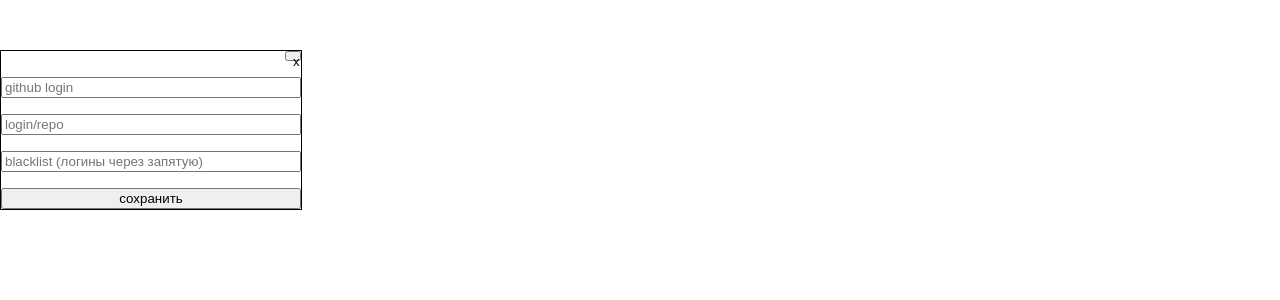
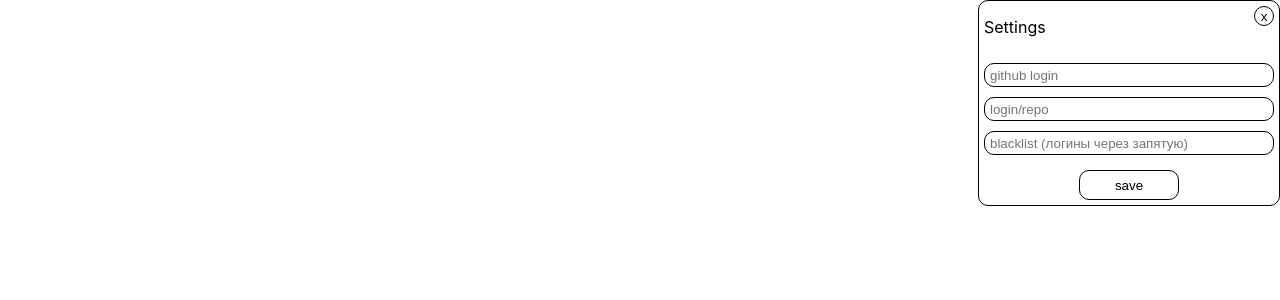
Before and after one commit to bibizyano18/hh-react, a React (Vite) app: page / in a window 1280 px wide. Both pictures are taken after a click on the button "Show Settings". Shown: the top 300 px of the page. Built offline with nearby package versions, Linux system fonts and the light colour scheme.

Commit message:
Добавил стилей и валидацию пути репозитория

```diff
--- a/src/App.css
+++ b/src/App.css
@@ -0,0 +1,15 @@
+.app-container {
+    display: flex;
+    align-items: start;
+    justify-content: space-between;
+}
+.settings-button {
+    height: 30px;
+    width: 100px;
+    padding: 0;
+    margin: 5px;
+    cursor: pointer;
+    background: white;
+    border: black solid 1px;
+    border-radius: 10px;
+}
--- a/src/App.jsx
+++ b/src/App.jsx
@@ -16,6 +16,13 @@ function App() {
         const arr = formData.get('blacklist').toString();
 
         setLogin(log);
+        if (url) {
+            const parts = url.split('/');
+            if (parts.length !== 2 || !parts[0] || !parts[1]) {
+                alert('Репозиторий должен быть в формате: owner/repo\nНапример: facebook/react');
+                return;
+            }
+        }
         setSrc(url);
 
         if (arr !== '') {
@@ -36,12 +43,13 @@ function App() {
 
         setSettingsView(!settingsView);
     }
-  return (
-        <div>
+    return (
+        <div className="app-container">
+            <label><br/>{login}<br/>{src}<br/>{blacklist}</label>
             {settingsView ? (<Settings onSettings={setSettingsView} handleSubmit={handleSubmit} />)
-                : (<button onClick={() => setSettingsView(true)}>Show Settings</button>)
+                : (<button className="settings-button" onClick={() => setSettingsView(true)}>Show Settings</button>)
             }
-            <label><br/>{login}<br/>{src}<br/>{blacklist}</label>
+
         </div>
     )
 }
--- a/src/components/settings/Settings.css
+++ b/src/components/settings/Settings.css
@@ -2,13 +2,42 @@
     display: flex;
     flex-direction: column;
     width: 300px;
-    gap: 16px;
-    margin-top: 50px;
+    gap: 10px;
     border: black solid 1px;
+    border-radius: 10px;
+}
+.settings-header {
+    display: flex;
+    padding-left: 5px;
+    justify-content: space-between;
 }
 .close-button {
-    height: 10px;
-    width: 15px;
-    align-self: end;
+    height: 20px;
+    width: 20px;
+    align-self: start;
+    padding: 0;
+    margin: 5px;
     cursor: pointer;
+    background-color: white;
+    border: black solid 1px;
+    border-radius: 10px;
 }
+.submit-button {
+    height: 30px;
+    width: 100px;
+    align-self: center;
+    padding: 0;
+    margin: 5px;
+    cursor: pointer;
+    background: white;
+    border: black solid 1px;
+    border-radius: 10px;
+}
+.settings-input {
+    height: 20px;
+    padding-left: 5px;
+    margin-left: 5px;
+    margin-right: 5px;
+    border: black solid 1px;
+    border-radius: 10px;
+}
--- a/src/components/settings/Settings.jsx
+++ b/src/components/settings/Settings.jsx
@@ -3,13 +3,16 @@ import './Settings.css';
 export const Settings = ({onSettings, handleSubmit}) => {
 	return (
 		<form className="settings-container" onSubmit={handleSubmit}>
-			<button type={'button'} onClick={() => {onSettings(false)}} className="close-button">
-				x
-			</button>
+			<div className="settings-header">
+				<p>Settings</p>
+				<button type={'button'} onClick={() => {onSettings(false)}} className="close-button">
+					x
+				</button>
+			</div>
 			<input className="settings-input" name="login" placeholder={'github login'}/>
 			<input className="settings-input" name="src" placeholder={'login/repo'}/>
 			<input className="settings-input" name="blacklist" placeholder={'blacklist (логины через запятую)'}/>
-			<button type={'submit'} >сохранить</button>
+			<button type={'submit'} className="submit-button">save</button>
 		</form>
 	)
 }
--- a/src/index.css
+++ b/src/index.css
@@ -1,3 +1,4 @@
 body {
   margin: 0;
+  font-family: Inter, sans-serif;
 }
```
